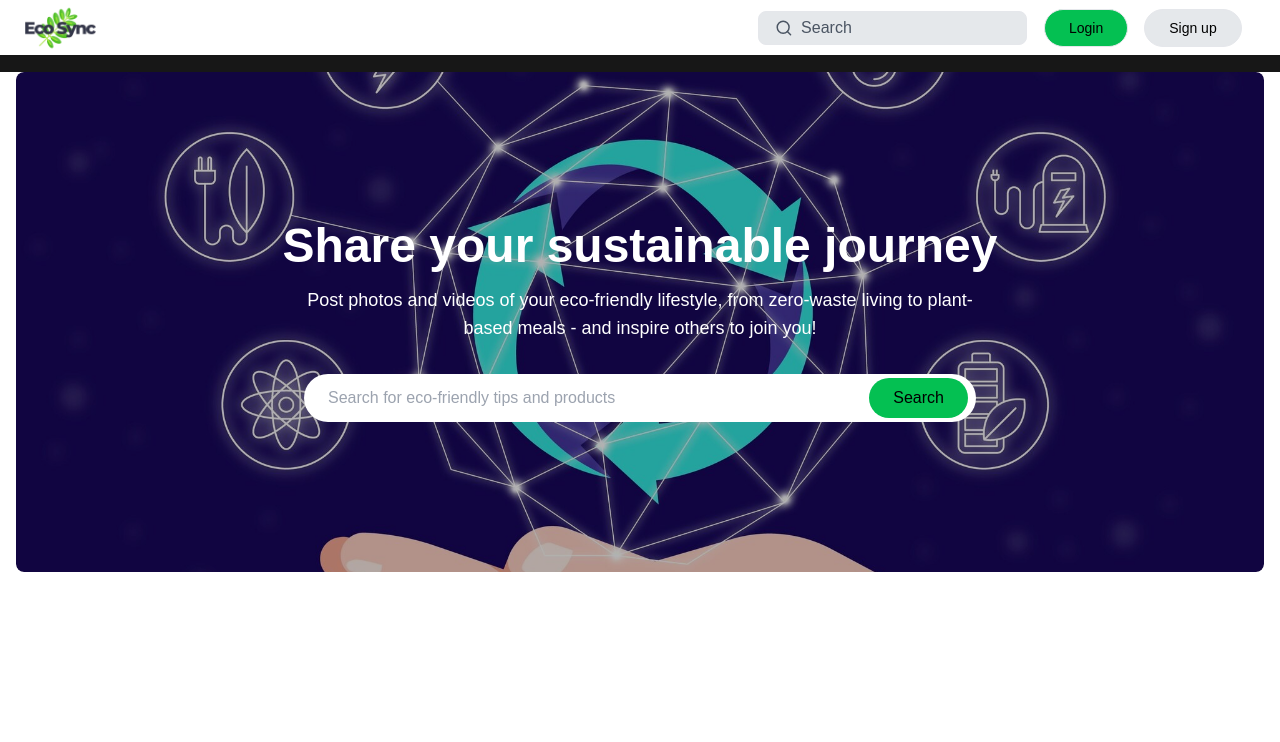
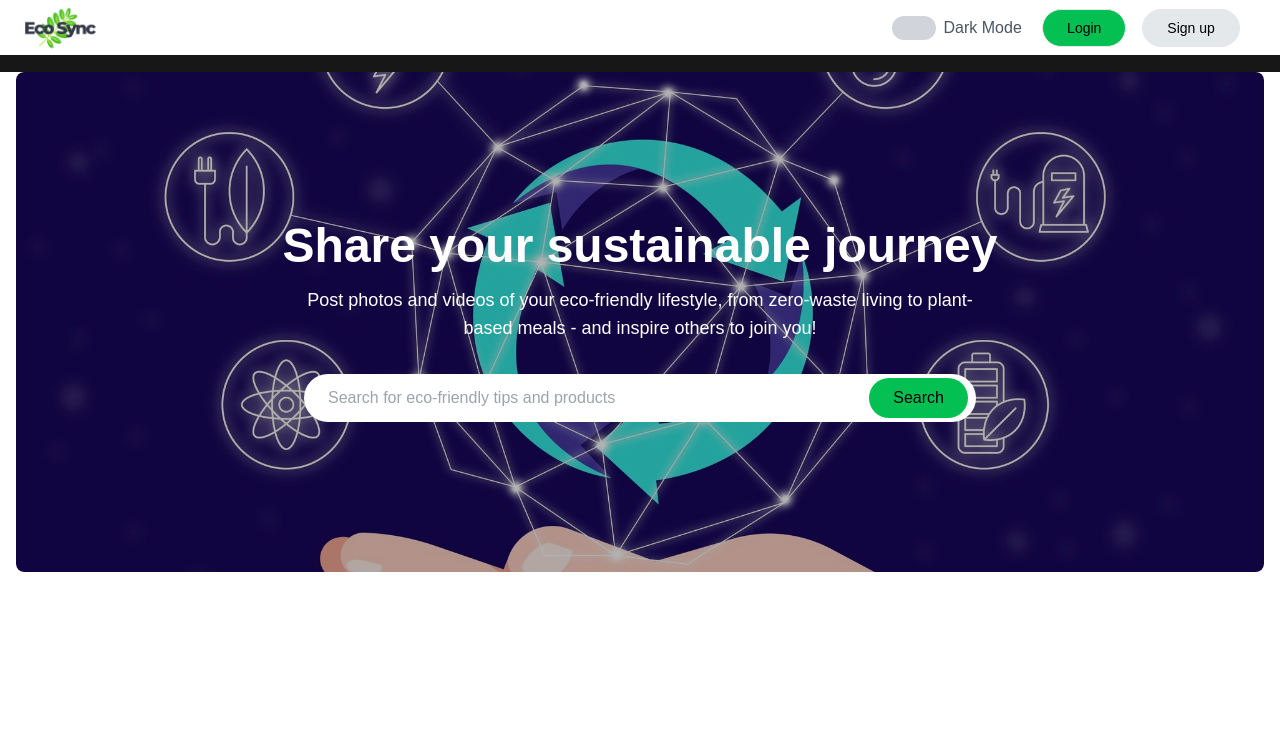
Before and after one commit to Rithik2211/eco-sync-main, a Next.js app: page / in a window 1280 px wide. Shown: the top 742 px of the page. Built offline with nearby package versions, Linux system fonts and the light colour scheme; what thirdweb would draw is missing.

Commit message:
feat:changed the light mode toggle

```diff
--- a/app/UI/NavBar.tsx
+++ b/app/UI/NavBar.tsx
@@ -11,6 +11,14 @@
     router.push(route)
   }
 
+  const toggleDarkMode = (event: React.ChangeEvent<HTMLInputElement>) => {
+    if (event.target.checked) {
+      document.body.classList.add('dark'); // Add dark theme class
+    } else {
+      document.body.classList.remove('dark'); // Remove dark theme class
+    }
+  };
+
   return (
     <div className='flex justify-center items-center top-0 sticky z-10 bg-white font-[1rem] h-[55px] mt-[-7px] shadow-sm'>
       <div className='flex flex-row justify-between items-center z-1 w-full h-full'>
@@ -19,23 +27,42 @@
         </div>
         <div className='flex justify-around items-center w-[500px] h-[40px] flex-wrap mr-[30px]'>
           {/* Search Bar */}
-          <div className="flex items-center rounded-[8px] border bg-[#E5E8EB] px-4 py-1">
+          {/* <div className="flex items-center rounded-[8px] border bg-[#E5E8EB] px-4 py-1">
             <Search className="h-5 w-5 text-gray-600" />
             <input
               type="text"
               placeholder="Search"
               className="ml-2 w-full bg-transparent outline-none placeholder:text-gray-600"
             />
+          </div> */}
+          <div className="relative flex items-center rounded-[8px]  px-4 py-1 cursor-pointer group">
+            <span className="">Products</span>
+            {/* Dropdown Content */}
+            <div className="absolute top-full left-0 mt-2 w-40 rounded-lg bg-teal-200 shadow-md opacity-0 invisible transition-all duration-300 ease-in-out delay-150 group-hover:opacity-100 group-hover:visible group-hover:delay-0">
+              <ul className="py-2">
+                <li className="px-4 py-2 hover:bg-teal-400 cursor-pointer">Option 1</li>
+                <li className="px-4 py-2 hover:bg-teal-400 cursor-pointer">Option 2</li>
+                <li className="px-4 py-2 hover:bg-teal-400 cursor-pointer">Option 3</li>
+              </ul>
+            </div>
+          </div>
+          {/* Dark Theme Toggle */}
+          <div className="flex items-center ml-4">
+            <label className="relative inline-flex items-center cursor-pointer">
+              <input type="checkbox" className="sr-only peer" onChange={toggleDarkMode} />
+              <div className="w-11 h-6 bg-gray-300 peer-focus:outline-none rounded-full peer dark:bg-green-600 peer-checked:bg-black"></div>
+              <span className="ml-2 text-gray-600">Dark Mode</span>
+            </label>
           </div>
           {/* Login / SignIn */}
           <div className='flex items-center space-x-4'>
             <button
-            className="rounded-full border px-6 py-2 text-sm font-medium text-black bg-[#04c052]"
-            onClick={() => handleClick('/Login')}
+              className="rounded-full border px-6 py-2 text-sm font-medium text-black bg-[#04c052]"
+              onClick={() => handleClick('/Login')}
             > Login </button>
             <button
-            className="rounded-full border px-6 py-2 text-sm font-medium text-black bg-[#E5E8EB]"
-            onClick={() => handleClick('/Login')}
+              className="rounded-full border px-6 py-2 text-sm font-medium text-black bg-[#E5E8EB]"
+              onClick={() => handleClick('/Login')}
             > Sign up </button>
           </div>
         </div>
```
